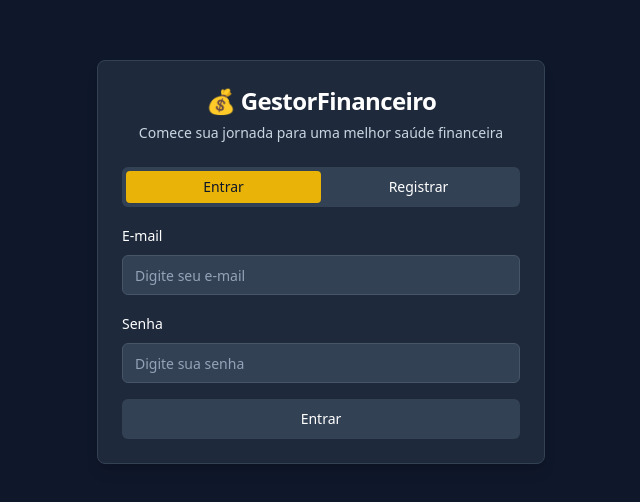
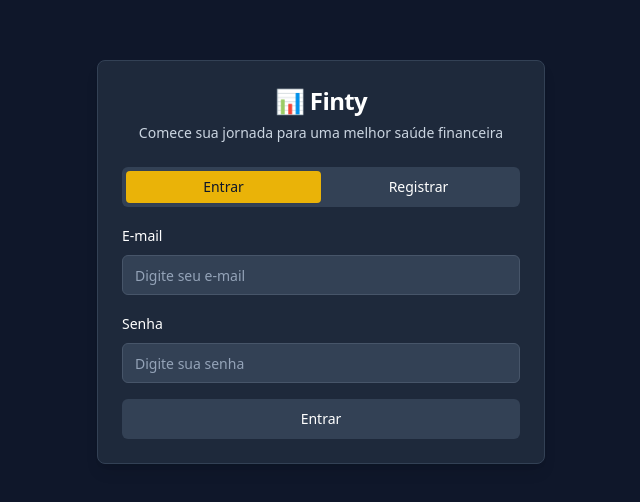
Before and after one commit to pietro-costa/wealth-wise-begin, a React (Vite) app: page / in a window 1280 px wide. Shown: the part 138-640 px from the top of the page, without its empty margins (319-959 px from the left). Built offline with nearby package versions, Linux system fonts and the light colour scheme.

Commit message:
Change logo and app name to "Finty"

```diff
--- a/src/pages/Index.tsx
+++ b/src/pages/Index.tsx
@@ -34,7 +34,7 @@ const Index = () => {
       <Card className="w-full max-w-md shadow-lg bg-slate-800 border-slate-700">
         <CardHeader className="text-center">
           <CardTitle className="text-2xl font-bold text-white">
-            💰 GestorFinanceiro
+            📊 Finty
           </CardTitle>
           <CardDescription className="text-slate-300">
             Comece sua jornada para uma melhor saúde financeira
@@ -150,7 +150,7 @@ const Navigation = ({ currentView, setCurrentView }: { currentView: string; setC
       <div className="container mx-auto px-4">
         <div className="flex items-center justify-between h-16">
           <div className="flex items-center space-x-4">
-            <h1 className="text-xl font-bold text-white">💰 GestorFinanceiro</h1>
+            <h1 className="text-xl font-bold text-white">📊 Finty</h1>
             <div className="flex space-x-1">
               <Button
                 variant={currentView === "dashboard" ? "default" : "ghost"}
```
